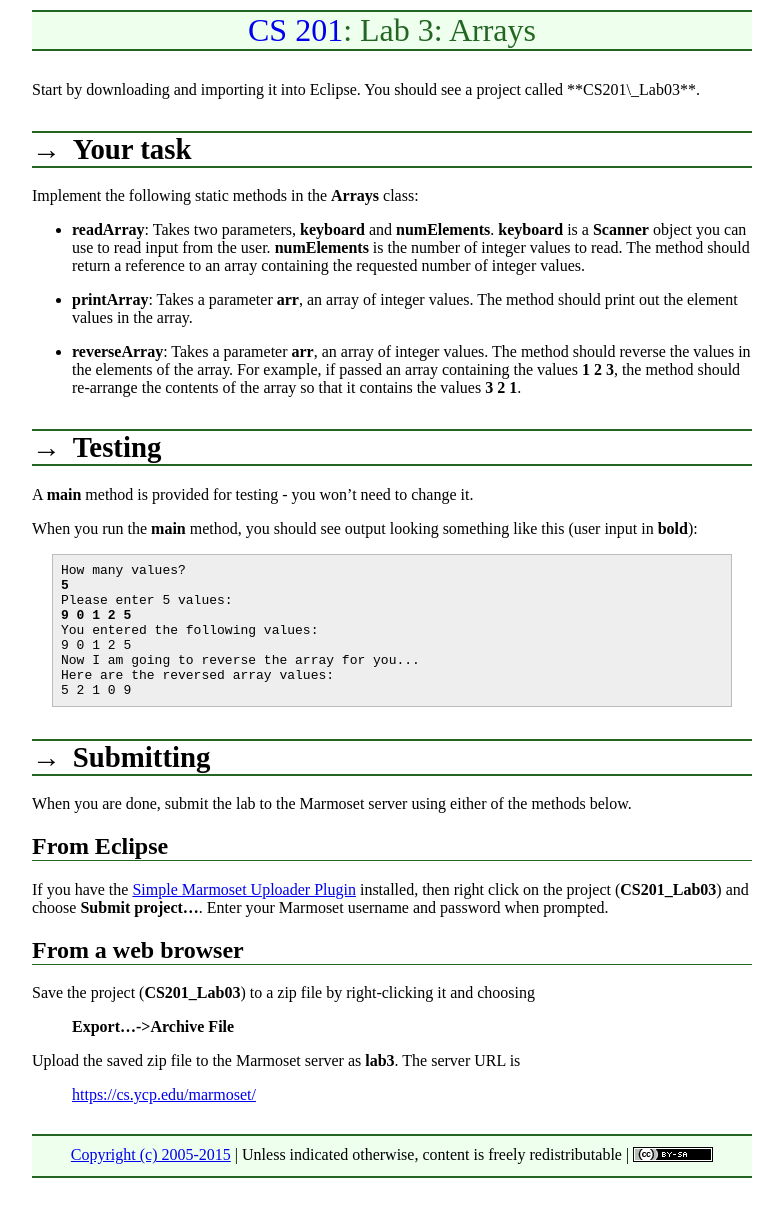
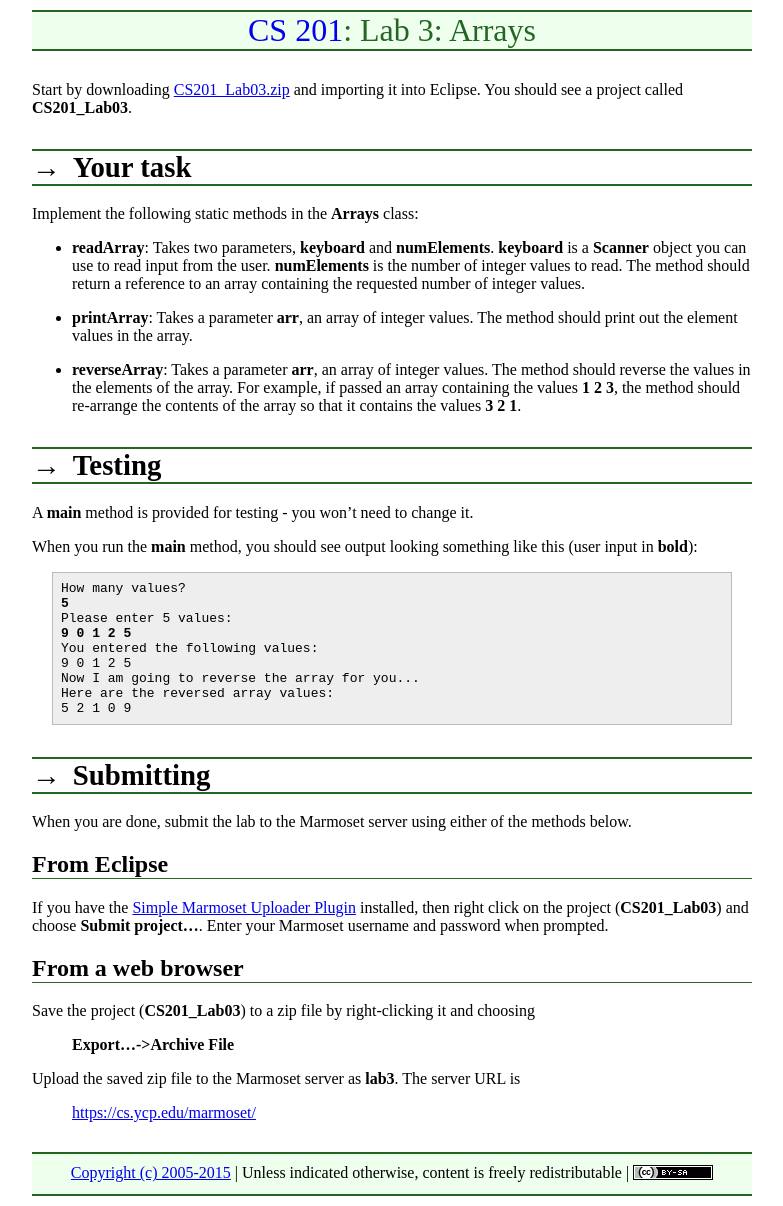
Before and after one commit to ycpcs/cs201-summer2015, a Jekyll site: the page built from labs/lab03.md, in a window 1280 px wide. Shown: the whole page, without its empty margins (248-1031 px from the left). Built offline with Jekyll 4.4.1, drawn with Linux system fonts in a browser that asks for light colours; Markdown is read by kramdown in place of the engine named in the settings.

Commit message:
fix link

```diff
--- a/labs/lab03.md
+++ b/labs/lab03.md
@@ -3,7 +3,7 @@ layout: default
 title: "Lab 3: Arrays"
 ---
 
-Start by downloading <CS201_Lab03.zip> and importing it into Eclipse. You should see a project called **CS201\_Lab03**.
+Start by downloading [CS201\_Lab03.zip](CS201_Lab03.zip) and importing it into Eclipse. You should see a project called **CS201\_Lab03**.
 
 Your task
 =========
```
